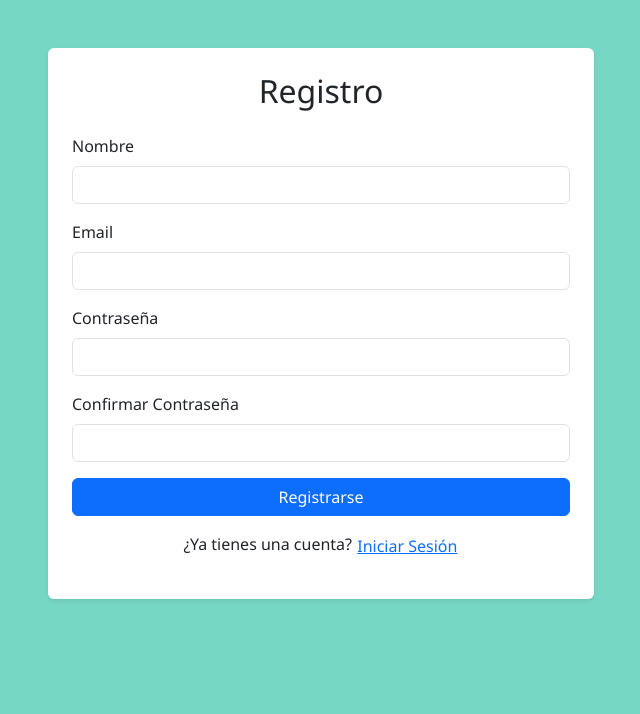
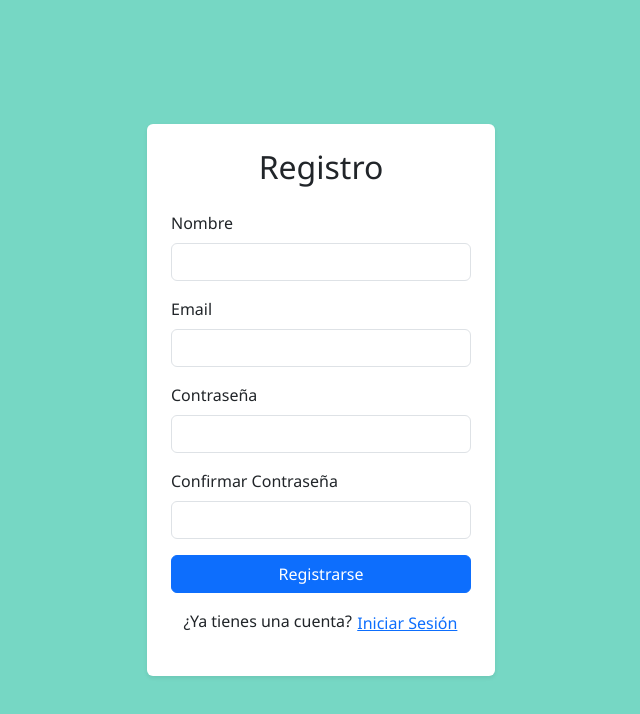
Before and after one commit to YankoDelgado/To-Do-List, a React (Vite) app: page / in a window 1280 px wide. Both pictures are taken after a click on the button "Regístrate". Shown: the top 714 px of the page, without its empty margins (319-959 px from the left). Built offline with nearby package versions, Linux system fonts and the light colour scheme.

Commit message:
Update Register.jsx
Se incorporan las funciones de back-end

```diff
--- a/src/components/Register.jsx
+++ b/src/components/Register.jsx
@@ -2,22 +2,43 @@
 
 import { useState } from "react"
 import { Container, Row, Col, Form, Button, Alert } from "react-bootstrap"
+import { useAuth } from "../context/AuthContext"
 
 const Register = ({onToggleForm}) => {
     const [name, setName] = useState("")
     const [email, setEmail] = useState("")
     const [password, setPassword] = useState("")
     const [confirmPassword, setConfirmPassword] = useState("")
+    const [error, setError] = useState("")
+    const { register } = useAuth()
+    const [loading, setLoading] = useState(false)
 
-    //Alertas
+    const handleSubmit = async (e) => {
+        e.preventDefault()
+        setError("")
+
+        if (password !== confirmPassword) {
+            return setError("Las contraseñas no coinciden")
+        }
+
+        try {
+            setLoading(true)
+            await register(email, password, name)
+        } catch (error) {
+            setError(error.message)
+        } finally{
+            setLoading(false)
+        }
+    }
 
     return (
-        <Container className="mt-5">
-            <Row className="justify-content-center">
-                <Col md={6}>
+        <Container className="vh-100 d-flex align-items-center justify-content-center">
+            <Row className="w-100 justify-content-center">
+                <Col md={6} lg={4}>
                     <div className="bg-white p-4 rounded shadow-sm">
                         <h2 className="text-center mb-4">Registro</h2>
-                        <Form>
+                        {error && <Alert variant="danger">{error}</Alert>}
+                        <Form onSubmit={handleSubmit}>
                             <Form.Group className="mb-3">
                                 <Form.Label>Nombre</Form.Label>
                                 <Form.Control type="text" value={name} onChange={(e)=> setName(e.target.value)} required></Form.Control>
@@ -34,7 +55,9 @@ const Register = ({onToggleForm}) => {
                                 <Form.Label>Confirmar Contraseña</Form.Label>
                                 <Form.Control type="password" value={confirmPassword} onChange={(e)=> setConfirmPassword(e.target.value)} required></Form.Control>
                             </Form.Group>
-                            <Button variant="primary" type="submit" className="w-100 mb-3">Registrarse</Button>
+                            <Button variant="primary" type="submit" className="w-100 mb-3" disabled={loading}>
+                                {loading ? "Registrando..." : "Registrarse"}
+                            </Button>
                         </Form>
                         <div className="text-center">
                             <p>
```
